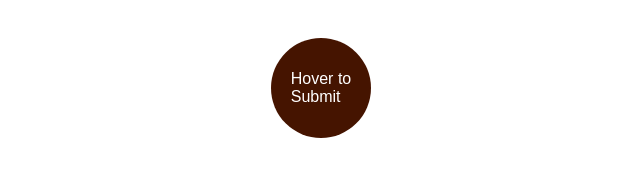
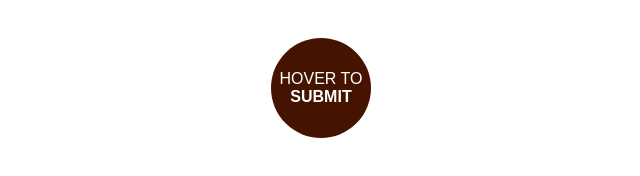
Before and after one commit to deugarteromero/copy-cats, a plain HTML site: page chiptole-order-submit/index.html in a window 1280 px wide. Shown: the part 312-488 px from the top of the page, 319-959 px from the left. Drawn offline with Linux system fonts and the light colour scheme.

```diff
--- a/chiptole-order-submit/style.css
+++ b/chiptole-order-submit/style.css
@@ -30,7 +30,7 @@
   position: relative;
 
   /*Transition*/
-  transition: 3s 1s;
+  transition: 2.25s 1s;
 }
 .content:hover {
   height: 150px;
@@ -72,4 +72,9 @@
 /*Text Styling*/
 p {
   color: #FFFFFF;
+  text-transform: uppercase;
+  text-align: center;
 }
+p:nth-child(2) {
+  font-weight: bold;
+}
```
